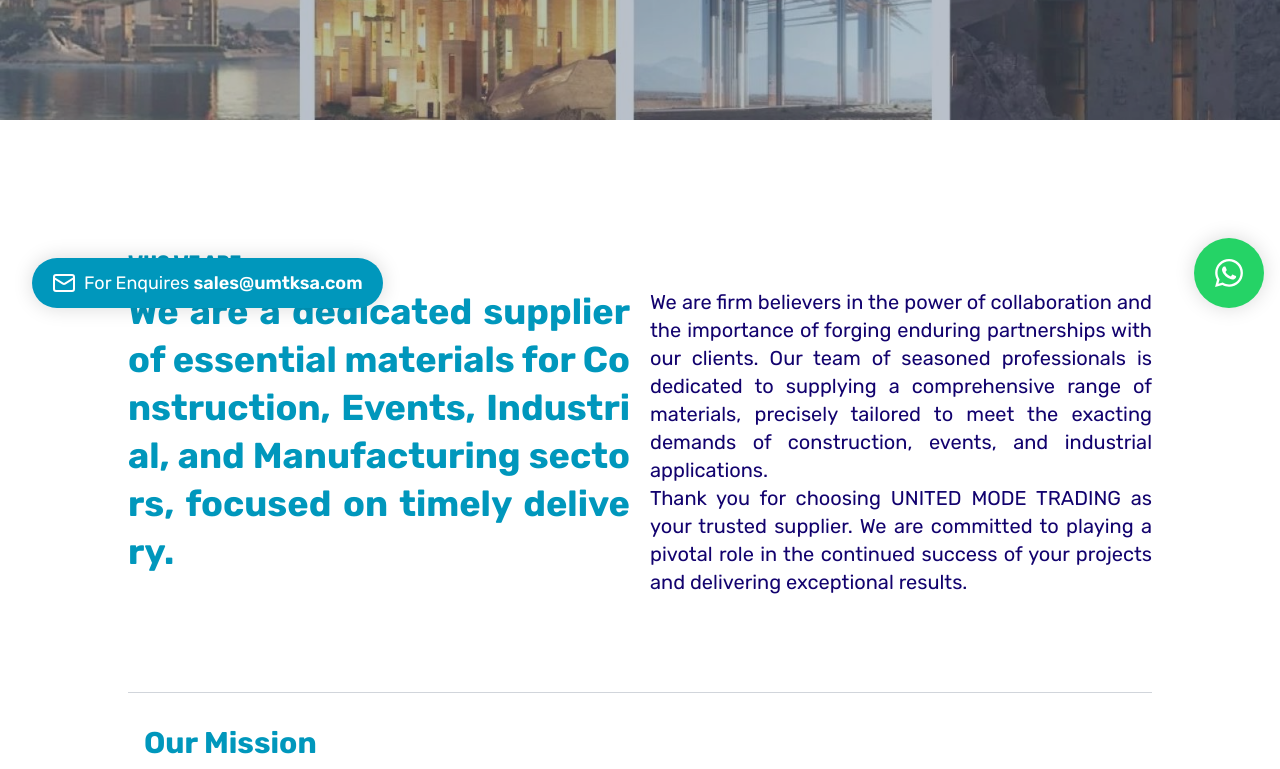
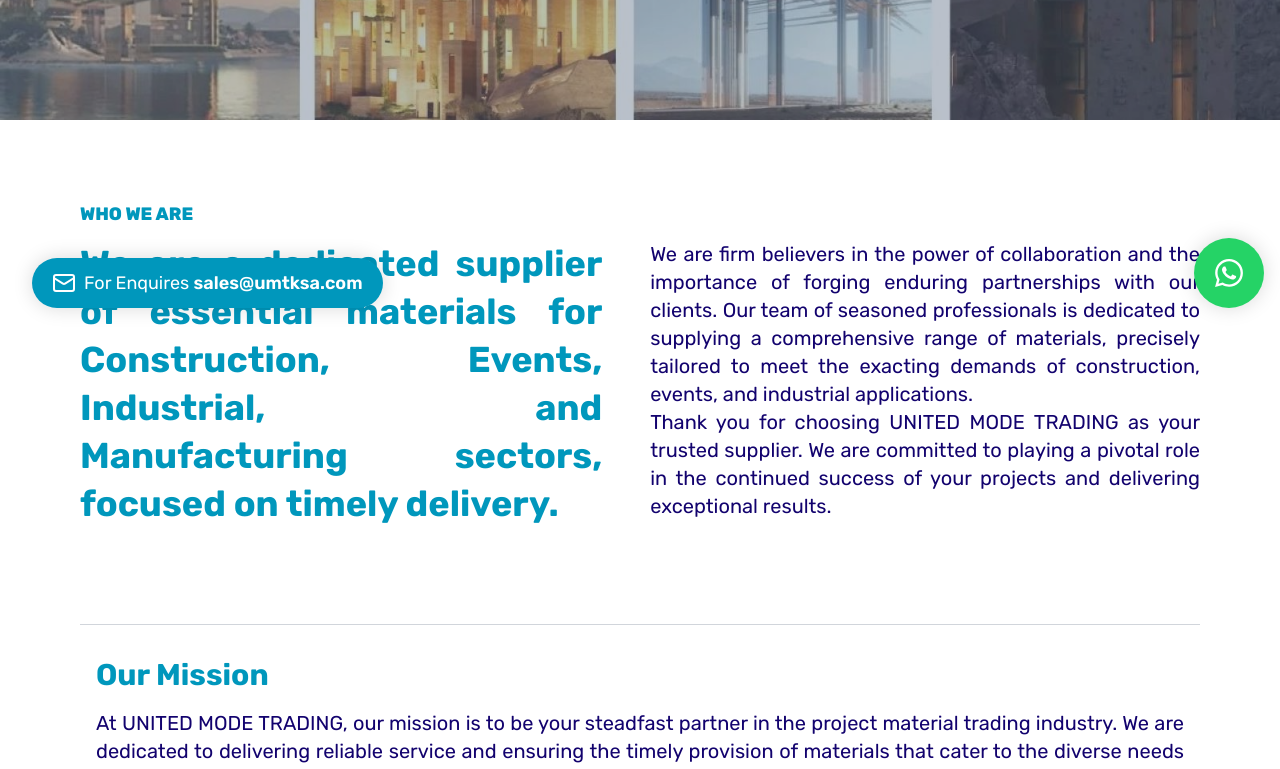
Before and after one commit to Rishal-pc7/umtksa, a React (Vite) app: page /about in a window 1280 px wide. Shown: the part 480-1249 px from the top of the page. Built offline with nearby package versions, Linux system fonts and the light colour scheme.

Commit message:
About page bug fixed

```diff
--- a/src/Components/About/About.jsx
+++ b/src/Components/About/About.jsx
@@ -16,12 +16,12 @@
         </div>
 
     </div>
-    <div className="md:p-32 p-12 h-auto w-full">
+    <div className="md:p-20 p-12 h-auto w-full">
 
     <div className="flex w-full flex-wrap md:flex-nowrap gap-x-5 pb-20 text-brand-cyan" lang='en-US'>
-        <div className="w-full md:w-1/2 m slider from-left">
+        <div className="w-full md:w-1/2 md:pr-7 m slider from-left">
         <h1 className='font-extrabold  text-lg uppercase'>Who we are</h1>
-        <h1 className='font-bold text-justify text-xl md:text-4xl mt-3 md:leading-[3rem] leading-8'style={{wordBreak:'break-all'}} >
+        <h1 className='font-bold text-justify text-xl md:text-4xl mt-3 md:leading-[3rem] leading-8'style={{wordBreak:'keep-all'}} >
         We are a dedicated supplier of essential materials for Construction, Events, Industrial, and Manufacturing sectors, focused on timely delivery.
         </h1>
         </div>
```
